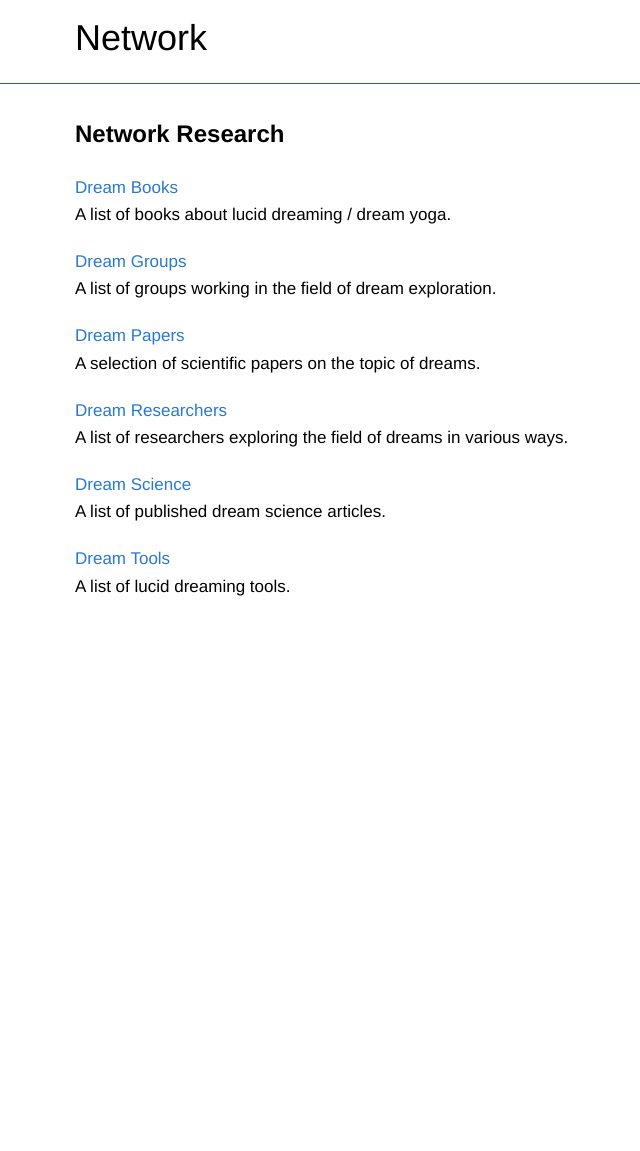
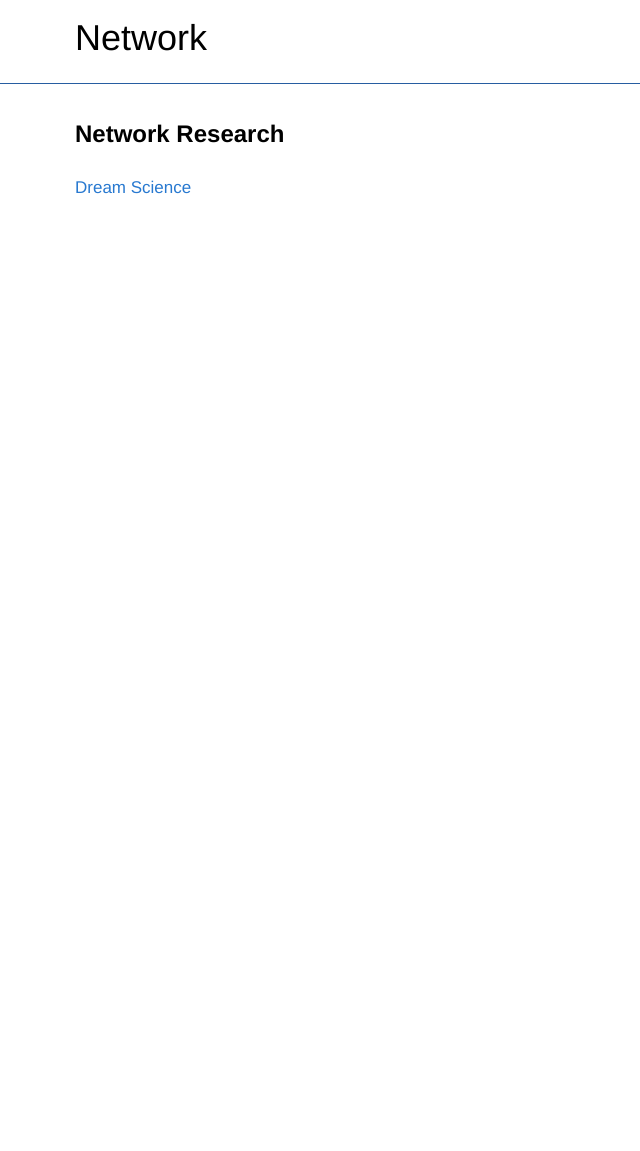
Before and after one commit to networkf/network.github.io, a Jekyll site: the page built from research.md, in a window 1280 px wide. Shown: the whole page, without its empty margins (200-840 px from the left). Built offline with Jekyll 4.4.1, drawn with Linux system fonts in a browser that asks for light colours; some web fonts are replaced; our own code applies the rules of GitHub Pages for plain Markdown files; the repository's description, which GitHub fills in, is left out; after the commit the page ends 900 px from its top, so only the background shows below that.

Commit message:
Update research.md

```diff
--- a/research.md
+++ b/research.md
@@ -7,26 +7,5 @@ layout: default
 ---
 <b><font size="5">Network Research</font></b>
 
-<a href="https://www.goodreads.com/review/list/95737422-link-daniel?ref=nav_mybooks&shelf=dreams">Dream Books</a>
+[Dream Science](/dreamscience)
 <br>
-A list of books about lucid dreaming / dream yoga.
-
-<a href="https://research.network.foundation/dreamgroups">Dream Groups</a>
-<br>
-A list of groups working in the field of dream exploration.
-
-[Dream Papers](https://www.zotero.org/linkdaniel/collections/4SDA6EXF/item-list)
-<br>
-A selection of scientific papers on the topic of dreams.
-
-<a href="https://research.network.foundation/dreamresearchers">Dream Researchers</a>
-<br>
-A list of researchers exploring the field of dreams in various ways.
-
-<a href="https://research.network.foundation/dreamscience">Dream Science</a>
-<br>
-A list of published dream science articles.
-
-<a href="https://research.network.foundation/dreamtools">Dream Tools</a>
-<br>
-A list of lucid dreaming tools.
```
